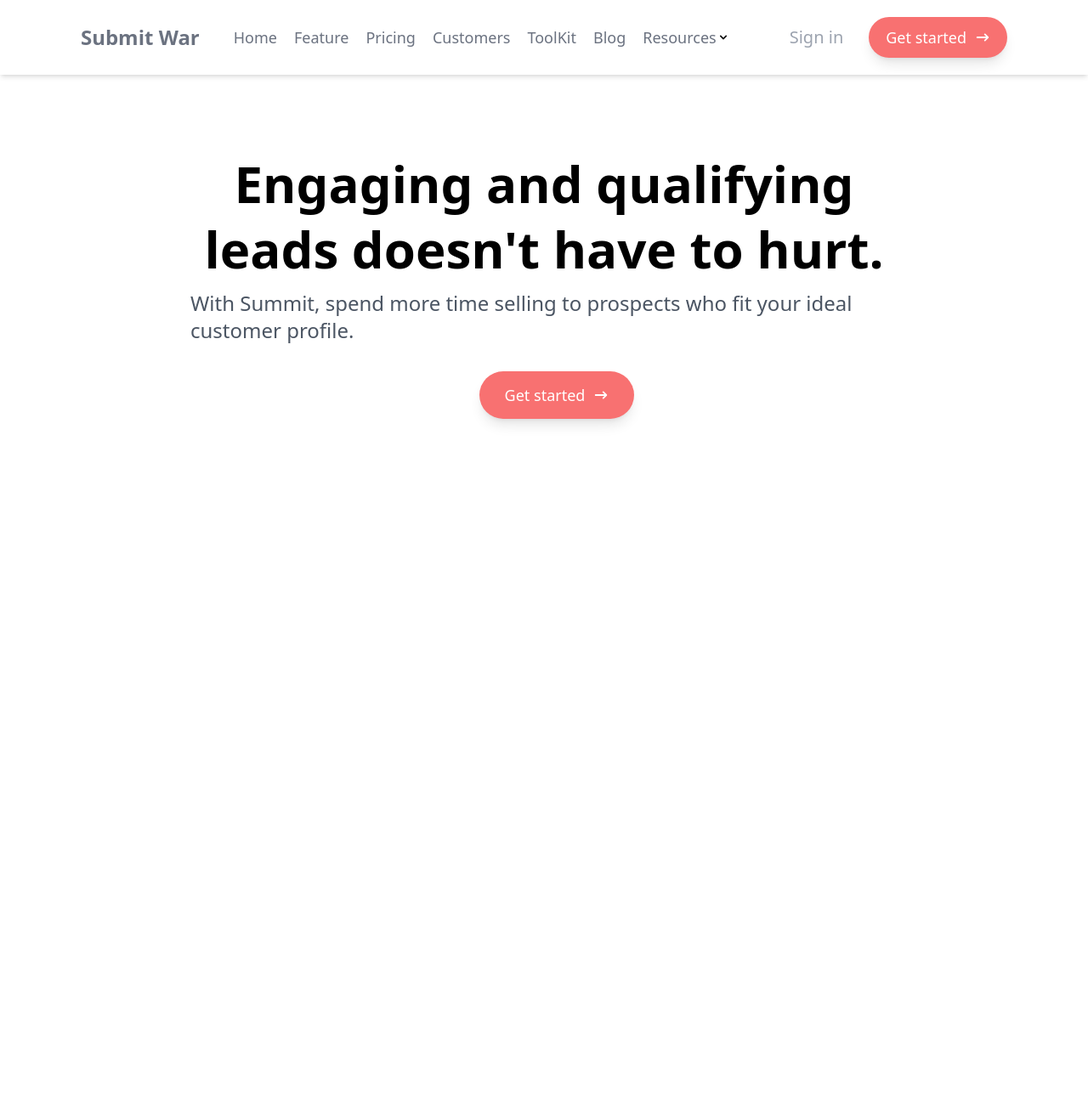
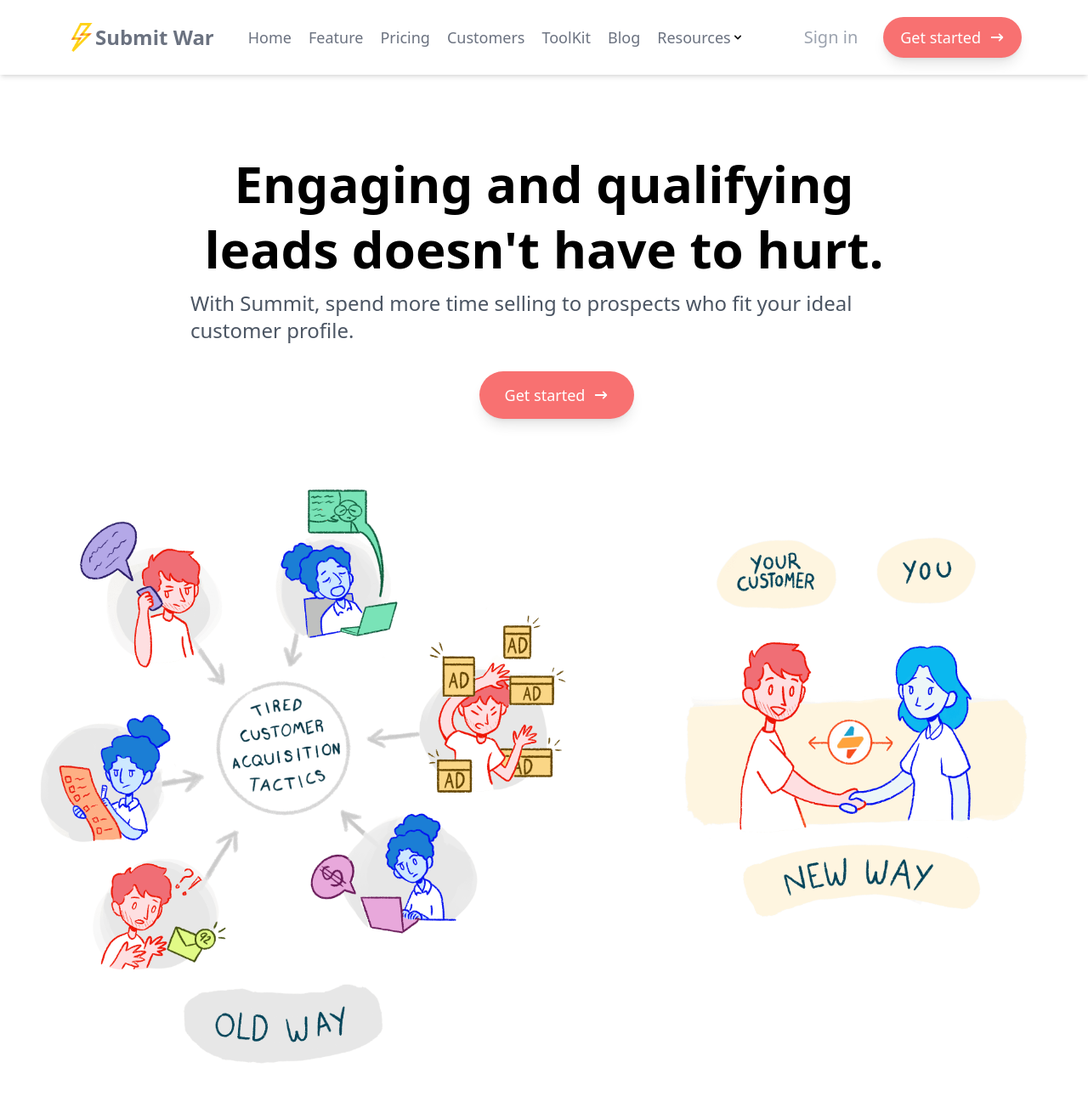
Before and after one commit to samirzjadhav/ecommerces-web, a Next.js app: page / in a window 1280 px wide. Shown: the top 1290 px of the page at 85% size. Before the commit the page ends 800 px from the top, so only its background shows below. Built offline with nearby package versions, Linux system fonts and the light colour scheme.

Commit message:
feat: finally add images

```diff
--- a/src/pages/index.js
+++ b/src/pages/index.js
@@ -1,7 +1,6 @@
 import { Inter } from "next/font/google";
 import { HiChevronDown } from "react-icons/hi";
 import { HiArrowNarrowRight } from "react-icons/hi";
-import Images from "/public/img/logo.svg";
 
 const inter = Inter({ subsets: ["latin"] });
 
@@ -9,7 +8,8 @@ export default function Home() {
   return (
     <>
       <nav className=" w-auto flex justify-center items-center gap-[40px] p-[20px]">
-        <div className="logo">
+        <div className="logo flex items-center justify-center">
+          <img src="./img/thunder.png" className="w-[34px] h-[34px]" alt="" />
           <a href="logo-heading">Submit War</a>
         </div>
         <div className="nav-content flex items-center justify-between gap-[20px]">
@@ -53,6 +53,7 @@ export default function Home() {
             </div>
           </div>
         </div>
+        <img src="./img/homepage-hero.png" alt="" />
       </div>
     </>
   );
```
Also changed, not shown: public/img/logo.svg (deleted), public/img/thunder.png (added).
